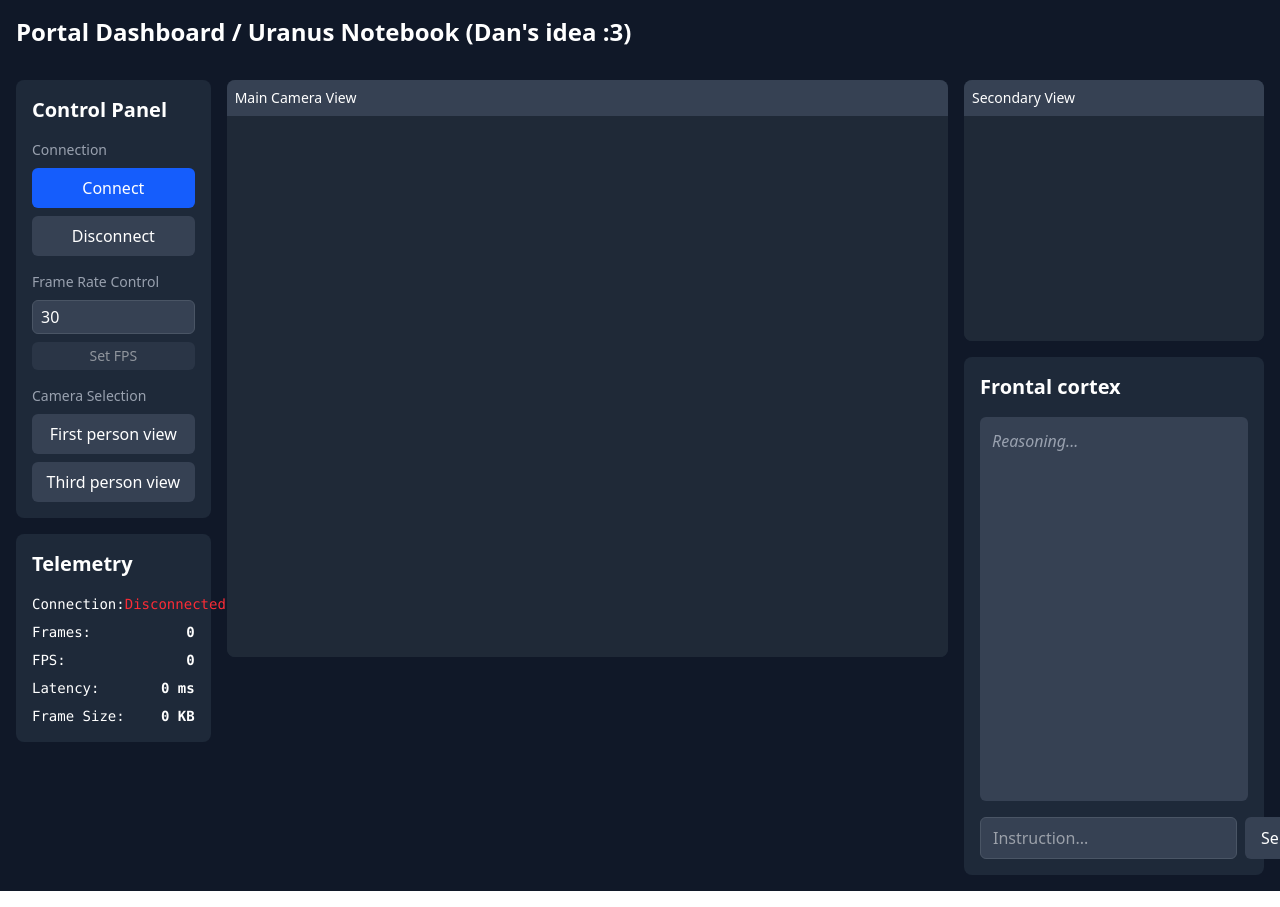
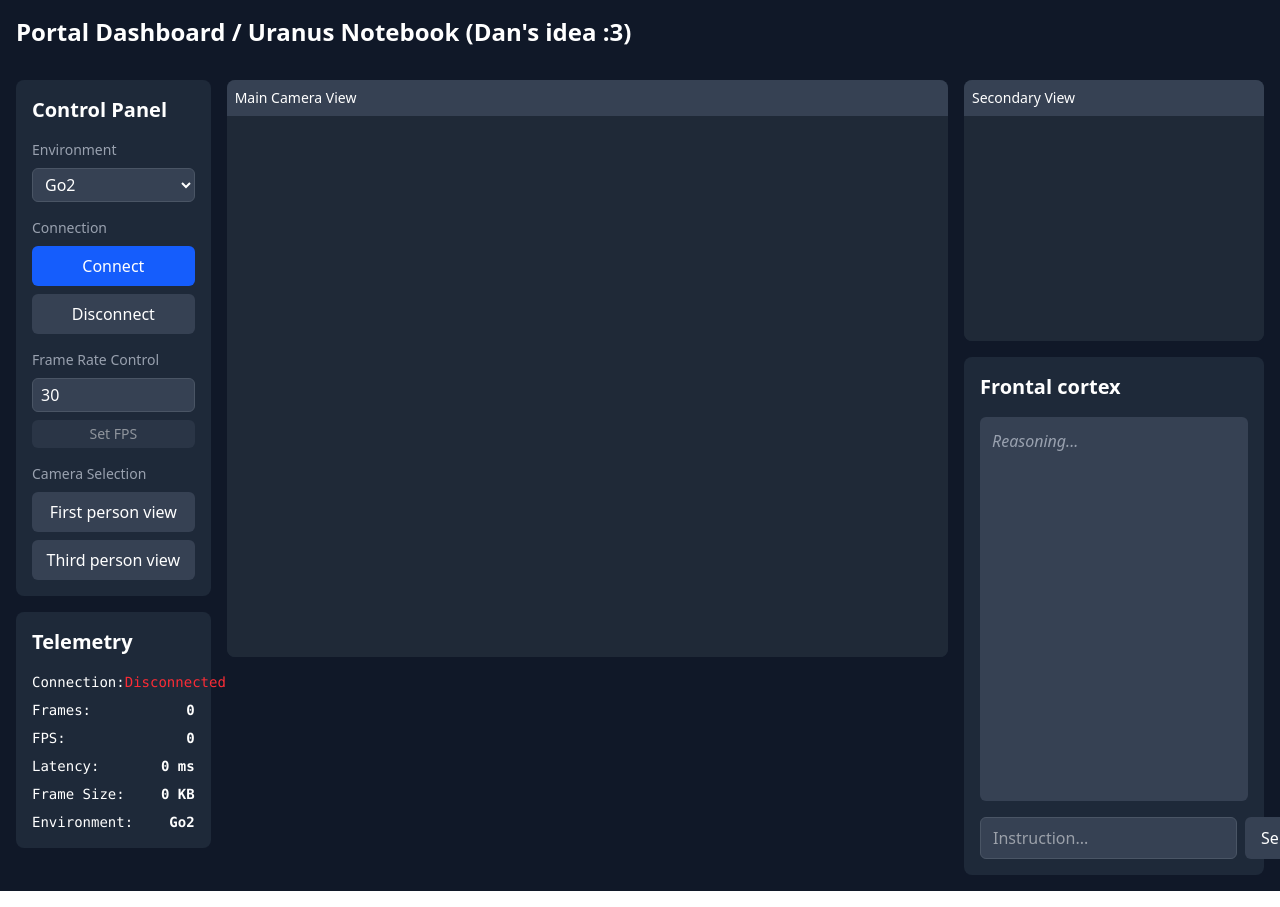
Before and after one commit to menloresearch/robotics-portal, a SvelteKit app in the folder app/frontend/: page / in a window 1280 px wide. Shown: the top 907 px of the page. Built offline with nearby package versions, Linux system fonts and the light colour scheme.

Commit message:
✨ feat: Add envinronment selection option

```diff
--- a/app/frontend/src/routes/+page.svelte
+++ b/app/frontend/src/routes/+page.svelte
@@ -8,9 +8,6 @@
   let connectionStatus = "Disconnected";
   let statusColor = "text-red-500";
   let frameCount = 0;
-  let isDragging = false;
-  let lastMouseX = 0;
-  let lastMouseY = 0;
   let fps = "0";
   let latency = "0";
   let frameSize = "0";
@@ -21,6 +18,11 @@
   let isConnected = false;
   let instruction = "";
   let reasoningMessages: string = "";
+  let selectedEnvironment = "go2";
+  let environments = [
+    { id: "go2", name: "Go2" },
+    { id: "g1", name: "G1" },
+  ];
 
   // Performance tracking
   let lastFrameTime = 0;
@@ -84,7 +86,7 @@
 
   // Connect to WebSocket server
   function connect() {
-    // socket = new WebSocket("ws://192.168.0.20:8000/ws");
+    // socket = new WebSocket("ws:/localhost:8000/ws");
     socket = new WebSocket("ws://192.168.0.20:8000/ws");
 
     // Connection opened
@@ -93,6 +95,14 @@
       connectionStatus = "Connected";
       statusColor = "text-green-500";
       isConnected = true;
+
+      // Send environment selection message
+      socket.send(
+        JSON.stringify({
+          type: "env",
+          env: selectedEnvironment,
+        }),
+      );
     });
 
     // Listen for messages
@@ -239,6 +249,21 @@
 
           <div class="space-y-4">
             <div class="space-y-2">
+              <h3 class="text-sm font-medium text-gray-400">Environment</h3>
+              <div class="flex flex-col space-y-2">
+                <select
+                  bind:value={selectedEnvironment}
+                  disabled={isConnected}
+                  class="w-full px-2 py-1 bg-gray-700 border border-gray-600 rounded-md text-white"
+                >
+                  {#each environments as env}
+                    <option value={env.id}>{env.name}</option>
+                  {/each}
+                </select>
+              </div>
+            </div>
+
+            <div class="space-y-2">
               <h3 class="text-sm font-medium text-gray-400">Connection</h3>
               <div class="flex flex-col space-y-2">
                 <button
@@ -329,6 +354,13 @@
               <span>Frame Size:</span>
               <span class="font-semibold">{frameSize} KB</span>
             </div>
+            <div class="flex justify-between">
+              <span>Environment:</span>
+              <span class="font-semibold"
+                >{environments.find((env) => env.id === selectedEnvironment)
+                  ?.name || selectedEnvironment}</span
+              >
+            </div>
           </div>
         </div>
       </div>
```
